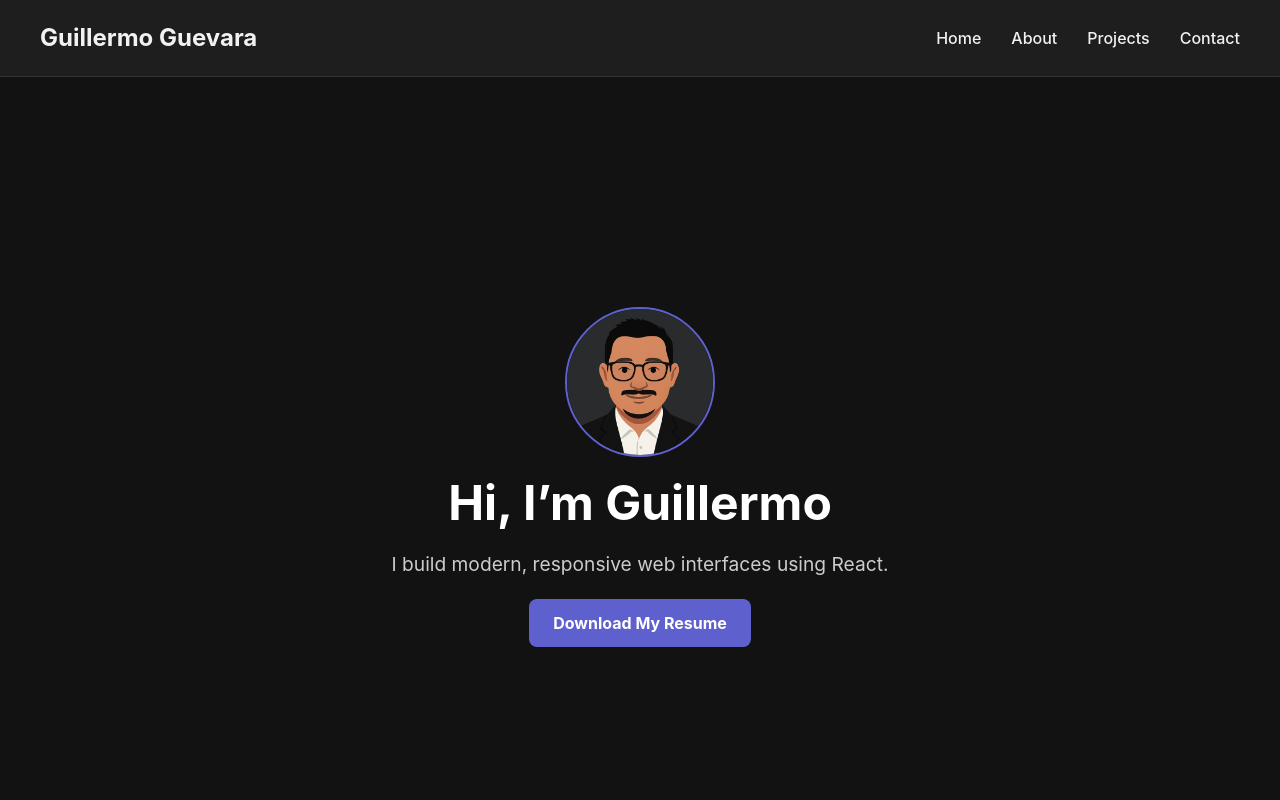
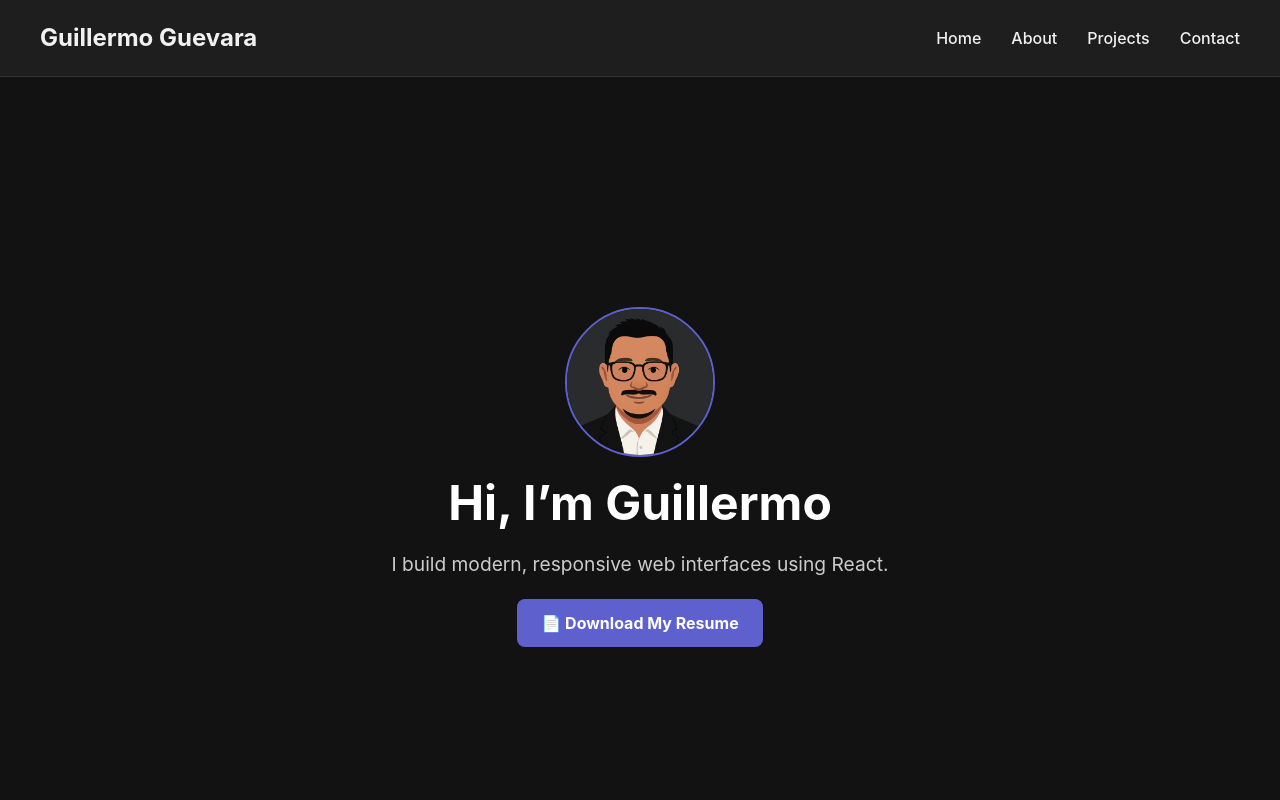
Before and after one commit to guillermoguevara887/my-portfolio, a React (Vite) app: page / in a window 1280 px wide. Shown: the top 800 px of the page. Built offline with nearby package versions, Linux system fonts and the light colour scheme.

Commit message:
Add 📄 icon to resume download button

```diff
--- a/pages/Home.jsx
+++ b/pages/Home.jsx
@@ -10,7 +10,7 @@ const Home = () => {
 
             </p>
             <a href="/cv.pdf" download className="download-btn">
-                Download My Resume
+                📄  Download My Resume
             </a>
 
         </section>
```
